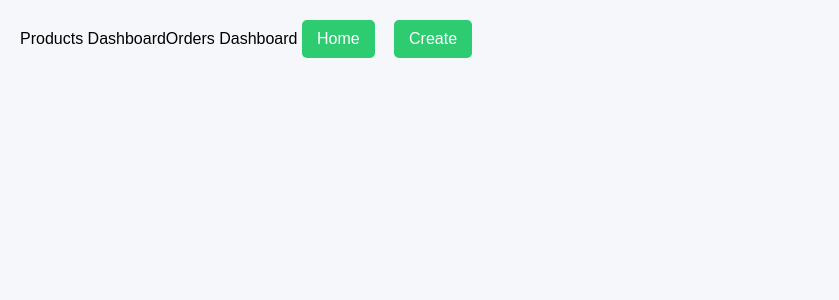
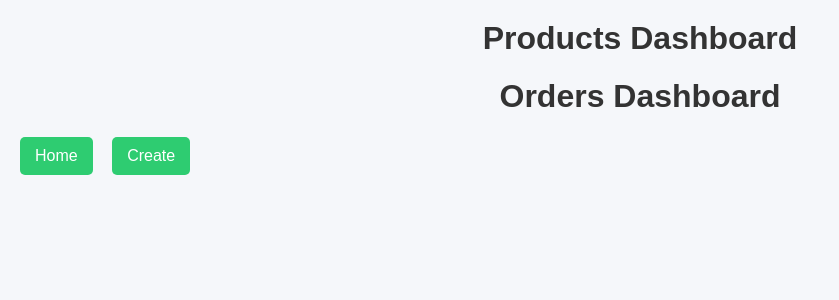
Before and after one commit to Thakvika1/Tiki_app, a PHP site: page /dashboard.php in a window 1280 px wide. Shown: the top 300 px of the page, without its empty margins (0-839 px from the left). Run offline with PHP 8.4, Linux system fonts and the light colour scheme; data that the repository does not hold is empty; a stand-in replaces the project's code that opens the database connection.

Commit message:
refactor table component

```diff
--- a/admin/table_component.php
+++ b/admin/table_component.php
@@ -8,7 +8,9 @@
     $get_table_data = "SELECT * FROM $table_name";
     $query_table_data = mysqli_query($connection, $get_table_data);
 
-    echo "$dashboard_name Dashboard";
+
+    echo "<h1 class='dashboard-title'>$dashboard_name Dashboard</h1>";
+
     if ($query_table_data && mysqli_num_rows($query_table_data) > 0) {
         echo '
             <table border="2">
```
